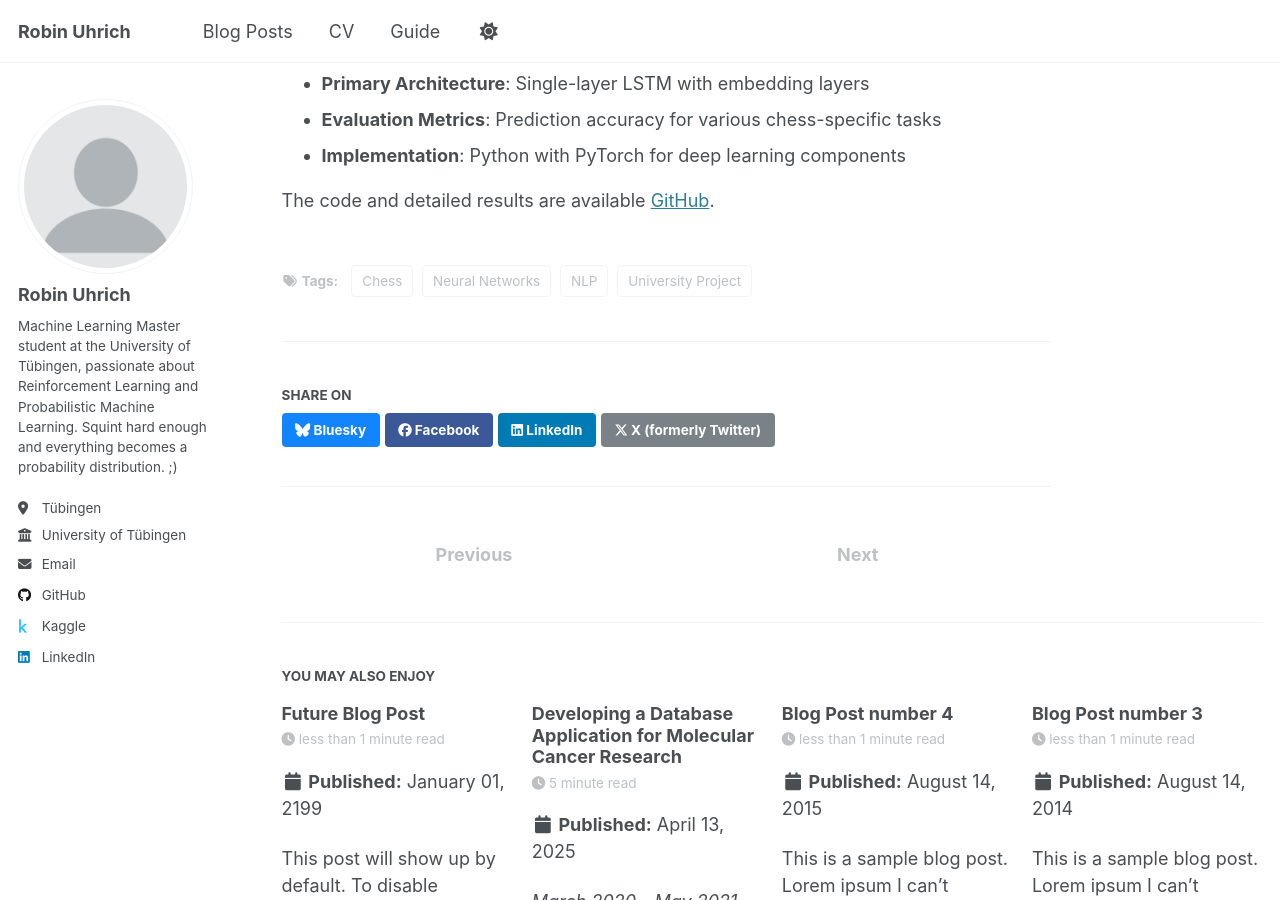
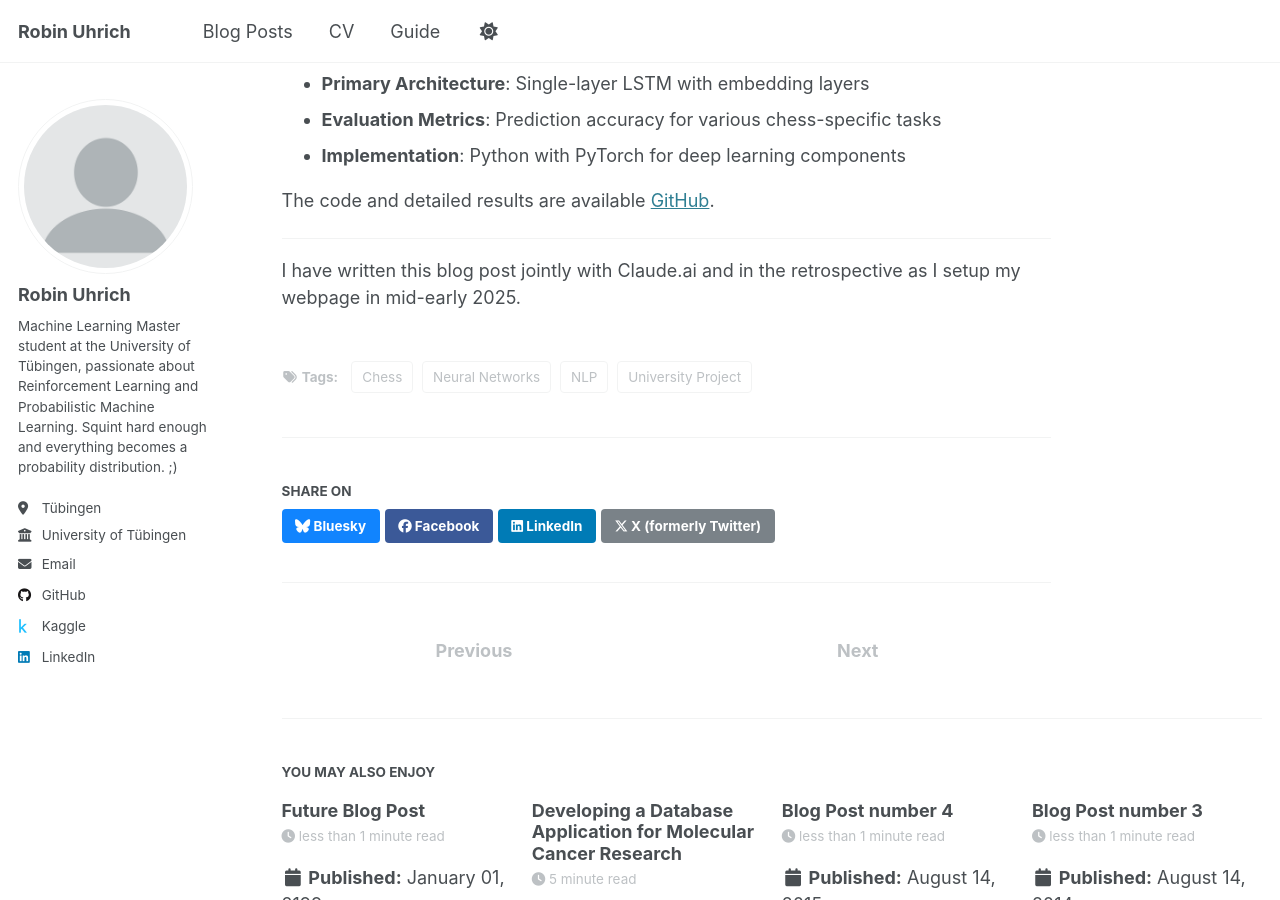
Before and after one commit to RobinU434/RobinU434.github.io, a Jekyll site: the page built from _posts/2025-05-26-blog-post-NLP-Chess.md, in a window 1280 px wide and 900 px high, scrolled down 4819 px. Built offline with Jekyll 4.4.1, drawn with Linux system fonts in a browser that asks for light colours.

Commit message:
updated bolg post

```diff
--- a/_posts/2025-05-26-blog-post-NLP-Chess.md
+++ b/_posts/2025-05-26-blog-post-NLP-Chess.md
@@ -108,9 +108,13 @@ Most importantly, this project reminded me that in machine learning, as in chess
 ## Technical Details
 
 For those interested in replicating or extending this work:
-- **Dataset**: Stockfish self-play games in UCI format found on [hugging-face](https://huggingface.co/datasets/laion/strategic_game_chess/viewer/default/train?views%5B%5D=train)
+- **Dataset**: Stockfish self-play games in UCI format found on [hugging-face](https://huggingface.co/datasets/laion/strategic_game_chess     )
 - **Primary Architecture**: Single-layer LSTM with embedding layers
 - **Evaluation Metrics**: Prediction accuracy for various chess-specific tasks
 - **Implementation**: Python with PyTorch for deep learning components
 
 The code and detailed results are available [GitHub](https://github.com/NLP-Project-PoliMi-2025/NLP-Project/).
+
+
+-----
+I have  written this blog post jointly with Claude.ai and in the retrospective as I setup my webpage in mid-early 2025.
```
